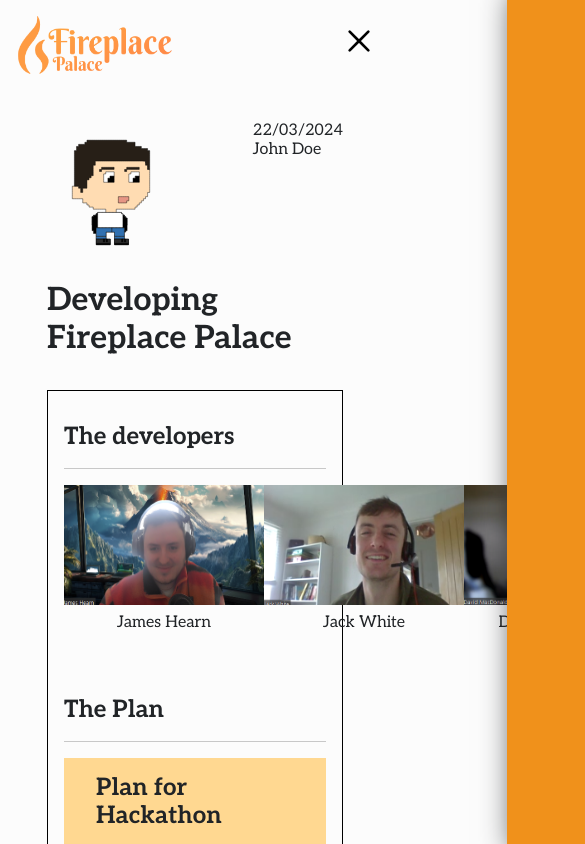
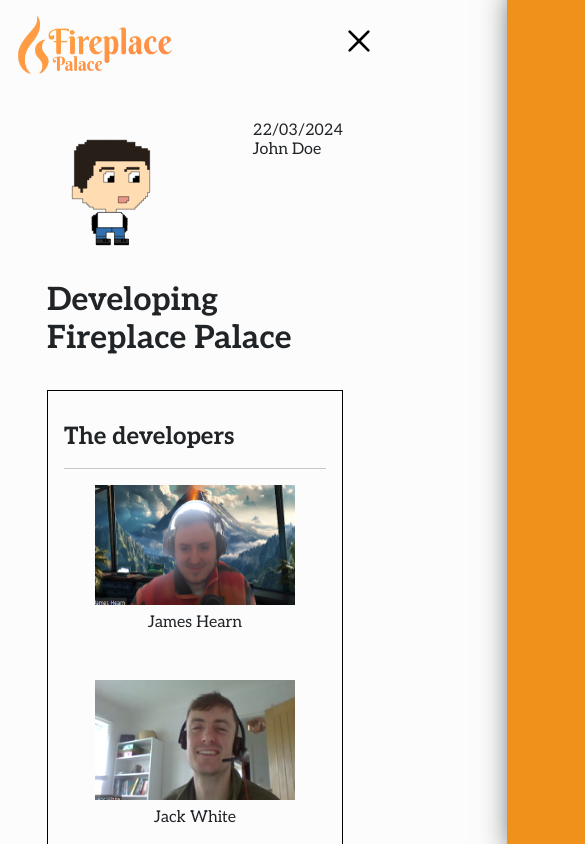
Before and after one commit to moose-hub/Fireplace-Palace, a Next.js app: page /blog in a window 390 px wide. Shown: the top 844 px of the page, 585 px wide, since content can reach past the window. Built offline with nearby package versions, Linux system fonts and the light colour scheme.

Commit message:
media query for blog post

```diff
--- a/app/blog/page.css
+++ b/app/blog/page.css
@@ -28,6 +28,7 @@
 
 .post__developers-wrapper {
   display: flex;
+  flex-direction: column;
   justify-content: space-between;
 }
 
@@ -61,3 +62,10 @@
 .david__wrapper p {
   margin: 1rem 0;
 }
+
+
+@media (orientation: landscape) {
+  .post__developers-wrapper {
+    flex-direction: row;
+  }
+}
```
